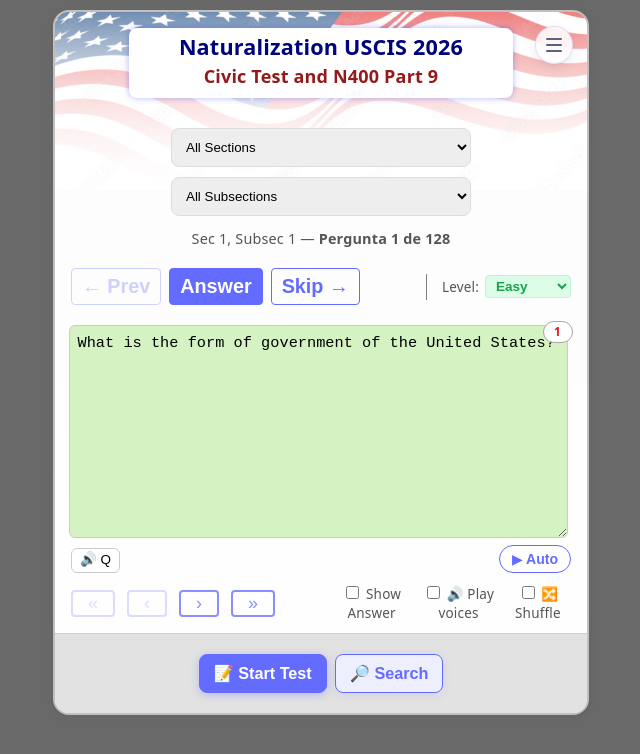
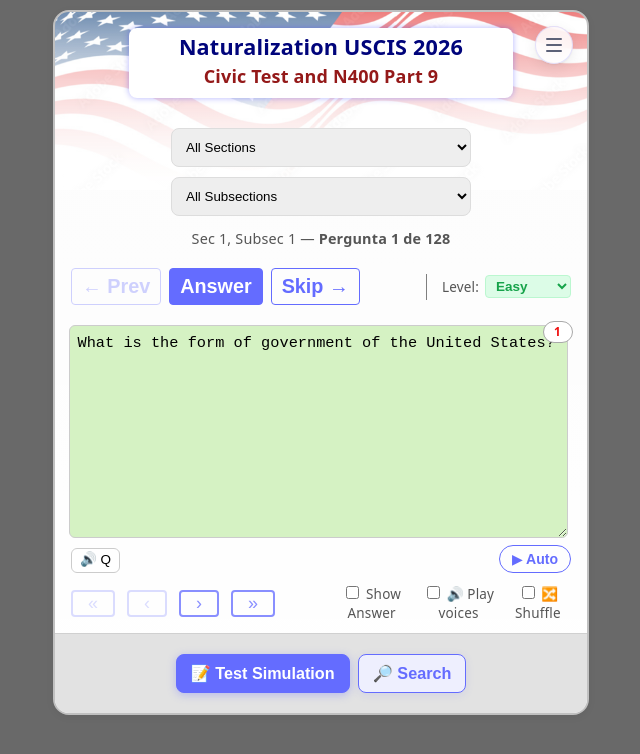
Before and after one commit to renatodaherbr-dotcom/civictest-usa, a React (Vite) app: page / in a window 1280 px wide. Shown: the top 754 px of the page, without its empty margins (319-959 px from the left). Built offline with nearby package versions, Linux system fonts and the light colour scheme.

Commit message:
Test Simulation fixed

```diff
--- a/src/components/SearchUI.jsx
+++ b/src/components/SearchUI.jsx
@@ -28,7 +28,7 @@
             onClick={onStartTest}
             ref={tipTest}
           >
-            📝 Start Test
+            📝 Test Simulation
           </button>
 
           <button className="btn-bottom-action btn-search"
--- a/src/components/TestUI.jsx
+++ b/src/components/TestUI.jsx
@@ -189,7 +189,7 @@
         )}
 
         {/* ── TEXTAREAS ── */}
-        <div className={`test-ta-wrapper ${answerShown ? "test-show-answer" : ""} ${isReviewing ? "test-reviewing" : ""}`}>
+        <div className={`test-ta-wrapper ${(answerShown || isReviewing) ? "test-show-answer" : ""} ${isReviewing ? "test-reviewing" : ""}`}>
           <textarea className="test-ta-q"     value={displayQ?.question ?? ""}      readOnly />
           <textarea className="test-ta-short" value={displayQ?.short_answer ?? ""}  readOnly />
           {!isReviewing && (
--- a/src/components/test.css
+++ b/src/components/test.css
@@ -417,12 +417,16 @@
   color: #333;
 }
 /* Review: mostra Q + short, sem esconder a pergunta */
+.test-reviewing.test-show-answer .test-ta-q,
 .test-reviewing .test-ta-q {
+  display: block !important;
   flex: 1 1 auto;
   height: auto;
+  min-height: 0;
   opacity: 1;
   pointer-events: auto;
   padding: 10px;
+  border-width: 1px;
   overflow-y: auto;
 }
 
```
